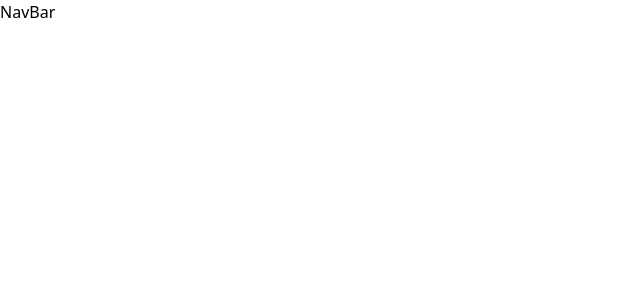
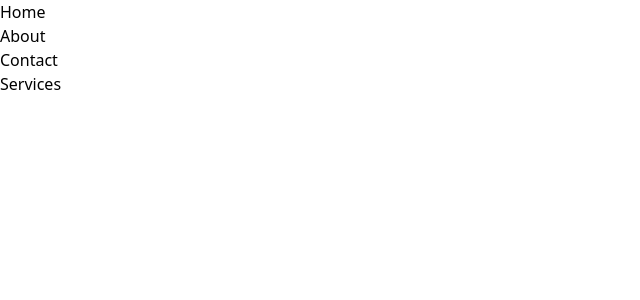
Before and after one commit to ShivankJain/Navbars, a React (Vite) app in the folder navbar1/: page / in a window 1280 px wide. Shown: the top 300 px of the page, without its empty margins (0-640 px from the left). Built offline with nearby package versions, Linux system fonts and the light colour scheme.

Commit message:
more progress

```diff
--- a/navbar1/package.json
+++ b/navbar1/package.json
@@ -14,7 +14,8 @@
     "@emotion/styled": "^11.11.5",
     "@mui/material": "^5.15.21",
     "react": "^18.3.1",
-    "react-dom": "^18.3.1"
+    "react-dom": "^18.3.1",
+    "react-router-dom": "^6.24.1"
   },
   "devDependencies": {
     "@types/react": "^18.3.3",
--- a/navbar1/src/App.jsx
+++ b/navbar1/src/App.jsx
@@ -1,11 +1,14 @@
 import React from 'react'
 import Navbar from './Components/Navbar'
+import { BrowserRouter,Route } from 'react-router-dom'
 
 
 const App = () => {
   return (
     <div>
-         <Navbar />
+      <BrowserRouter>
+          <Navbar />
+      </BrowserRouter>
     </div>
   )
 }
--- a/navbar1/src/Components/Navbar.jsx
+++ b/navbar1/src/Components/Navbar.jsx
@@ -1,9 +1,15 @@
 import React from 'react'
+import {Link} from 'react-router-dom'
 
 const Navbar = () => {
   return (
-    <div className='bg-blue-300 text-gray-800 w-72 h-52 mx-auto my-5 p-3 border-2 border-gray-800 rounded-md shadow-2xl flex items-center justify-center '>
-         NavBar
+    <div className=''>
+         <Link to='/'>Home</Link>
+         <ul>
+          <li><Link to='/about'>About</Link></li>
+          <li><Link to='/contact'>Contact</Link></li>
+          <li><Link to='/services'>Services</Link></li>
+         </ul>
     </div>
   )
 }
```
Also changed, not shown: 1 other file (tests, documents, lock files or other folders).
